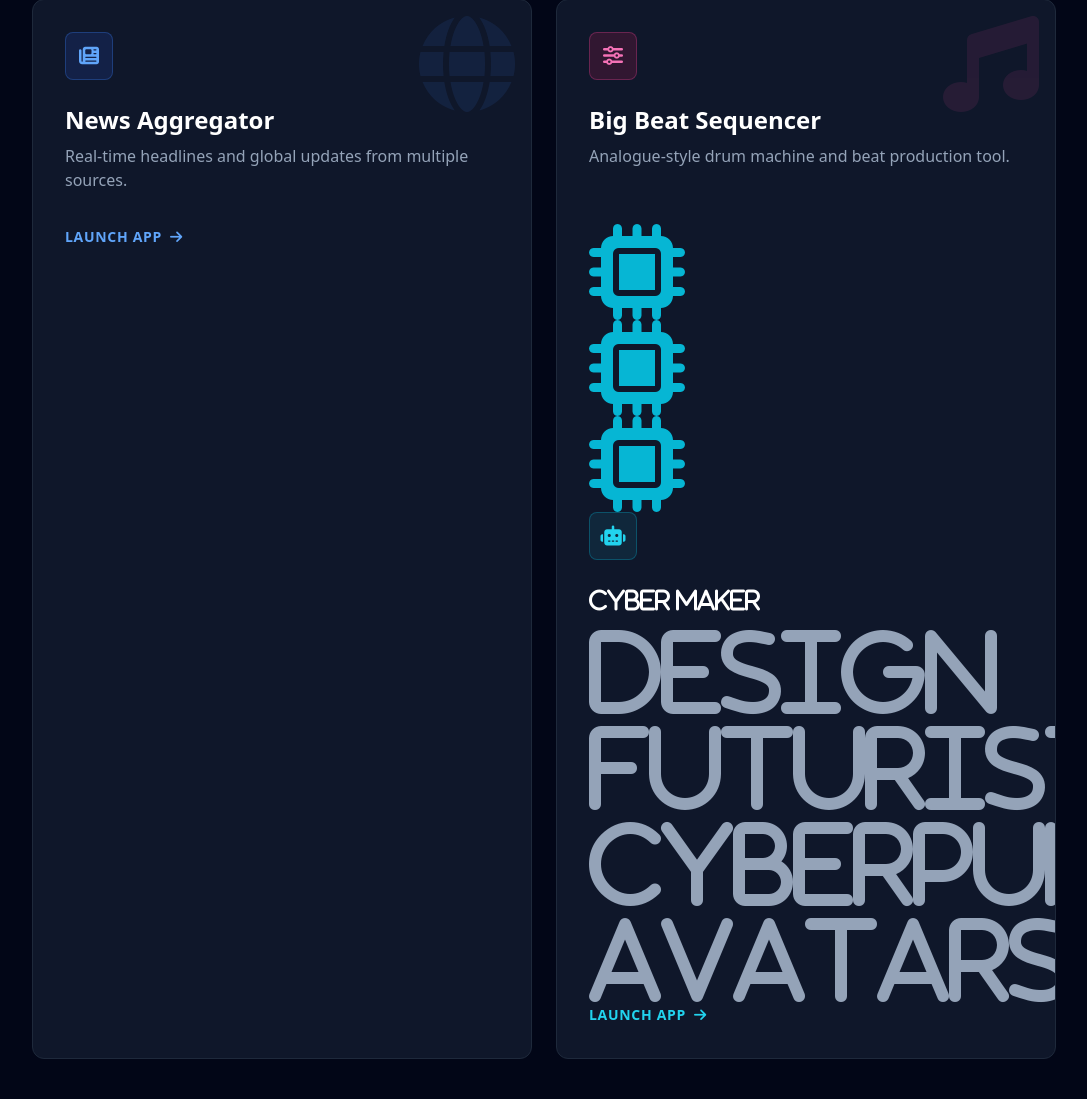
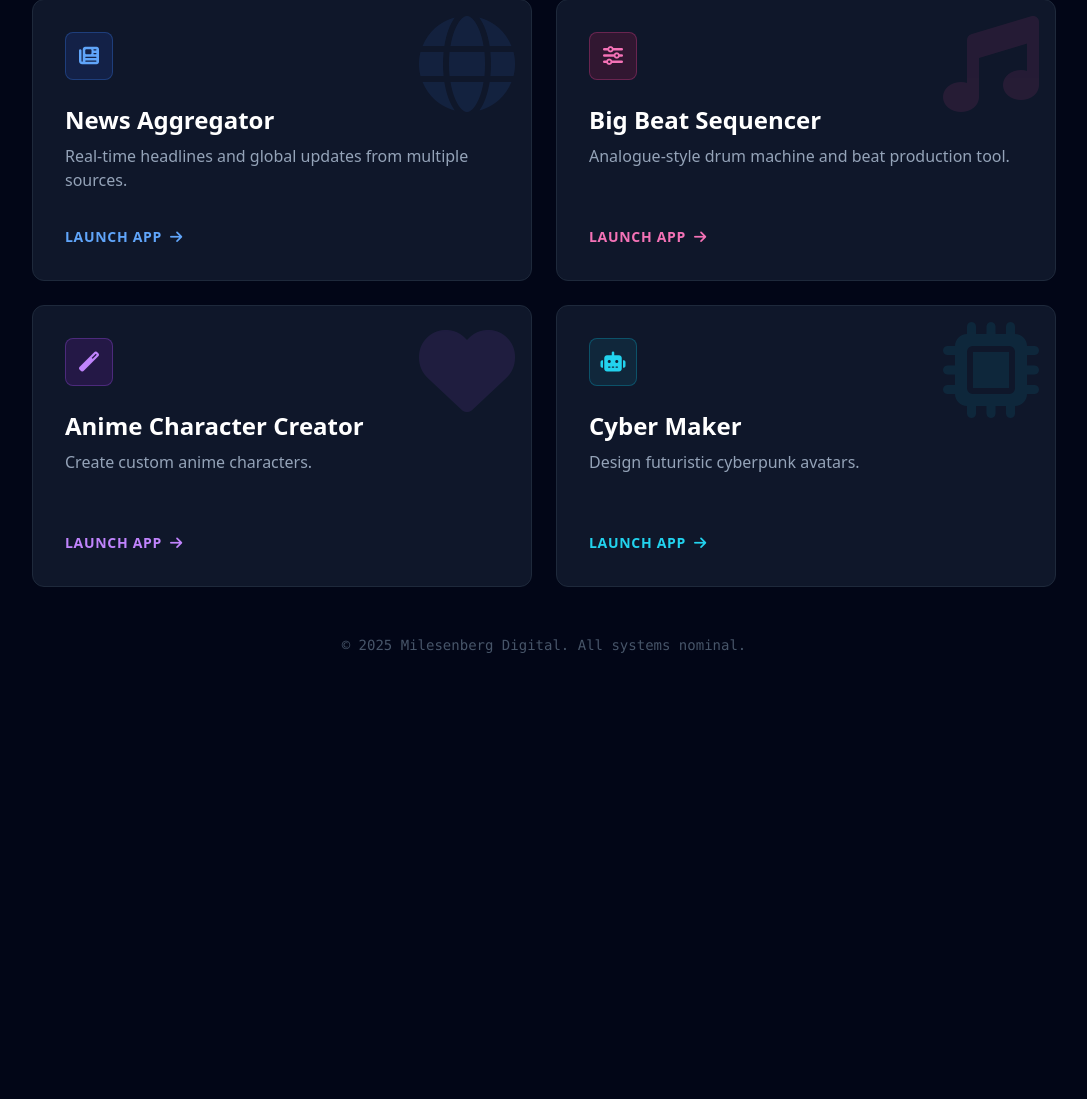
Before and after one commit to Milesenberg/news_feeds, a Flask app: page / in a window 1280 px wide. Shown: the part 177-1276 px from the top of the page, without its empty margins (96-1183 px from the left). After the commit the page ends 830 px from the top, so only its background shows below. Run offline with Flask 3, Linux system fonts and the light colour scheme; some libraries are stand-ins or nearby versions.

Commit message:
Fix homepage - add complete Anime Character Creator card

```diff
--- a/app/main/templates/index.html
+++ b/app/main/templates/index.html
@@ -60,7 +60,39 @@
                     <h2 class="text-2xl font-bold text-white mb-2 group-hover:text-pink-400 transition-colors">Big Beat
                         Sequencer</h2>
                     <p class="text-slate-400 mb-8 h-12">Analogue-style drum machine and beat production tool.</p>
-                    <a href="{{ url_for('sequencer.index') }}" <i class="fas fa-microchip fa-6x text-cyan-500"></i>
+                    <a href="{{ url_for('sequencer.index') }}"
+                        class="inline-flex items-center gap-2 text-sm font-bold uppercase tracking-wider text-pink-400 hover:text-pink-300 transition-colors">
+                        Launch App <i class="fas fa-arrow-right"></i>
+                    </a>
+                </div>
+            </div>
+
+            <!-- Card 3: Anime Character Creator -->
+            <div
+                class="bg-slate-900 border border-slate-800 rounded-xl p-8 hover:border-purple-500 transition-all group relative overflow-hidden">
+                <div class="absolute top-0 right-0 p-4 opacity-10 group-hover:opacity-20 transition-opacity">
+                    <i class="fas fa-heart fa-6x text-purple-500"></i>
+                </div>
+                <div class="relative z-10">
+                    <div
+                        class="w-12 h-12 bg-purple-900/30 rounded-lg flex items-center justify-center mb-6 text-purple-400 border border-purple-500/30">
+                        <i class="fas fa-magic text-xl"></i>
+                    </div>
+                    <h2 class="text-2xl font-bold text-white mb-2 group-hover:text-purple-400 transition-colors">Anime
+                        Character Creator</h2>
+                    <p class="text-slate-400 mb-8 h-12">Create custom anime characters.</p>
+                    <a href="/waifu"
+                        class="inline-flex items-center gap-2 text-sm font-bold uppercase tracking-wider text-purple-400 hover:text-purple-300 transition-colors">
+                        Launch App <i class="fas fa-arrow-right"></i>
+                    </a>
+                </div>
+            </div>
+
+            <!-- Card 4: Cyber -->
+            <div
+                class="bg-slate-900 border border-slate-800 rounded-xl p-8 hover:border-cyan-500 transition-all group relative overflow-hidden">
+                <div class="absolute top-0 right-0 p-4 opacity-10 group-hover:opacity-20 transition-opacity">
+                    <i class="fas fa-microchip fa-6x text-cyan-500"></i>
                 </div>
                 <div class="relative z-10">
                     <div
```
